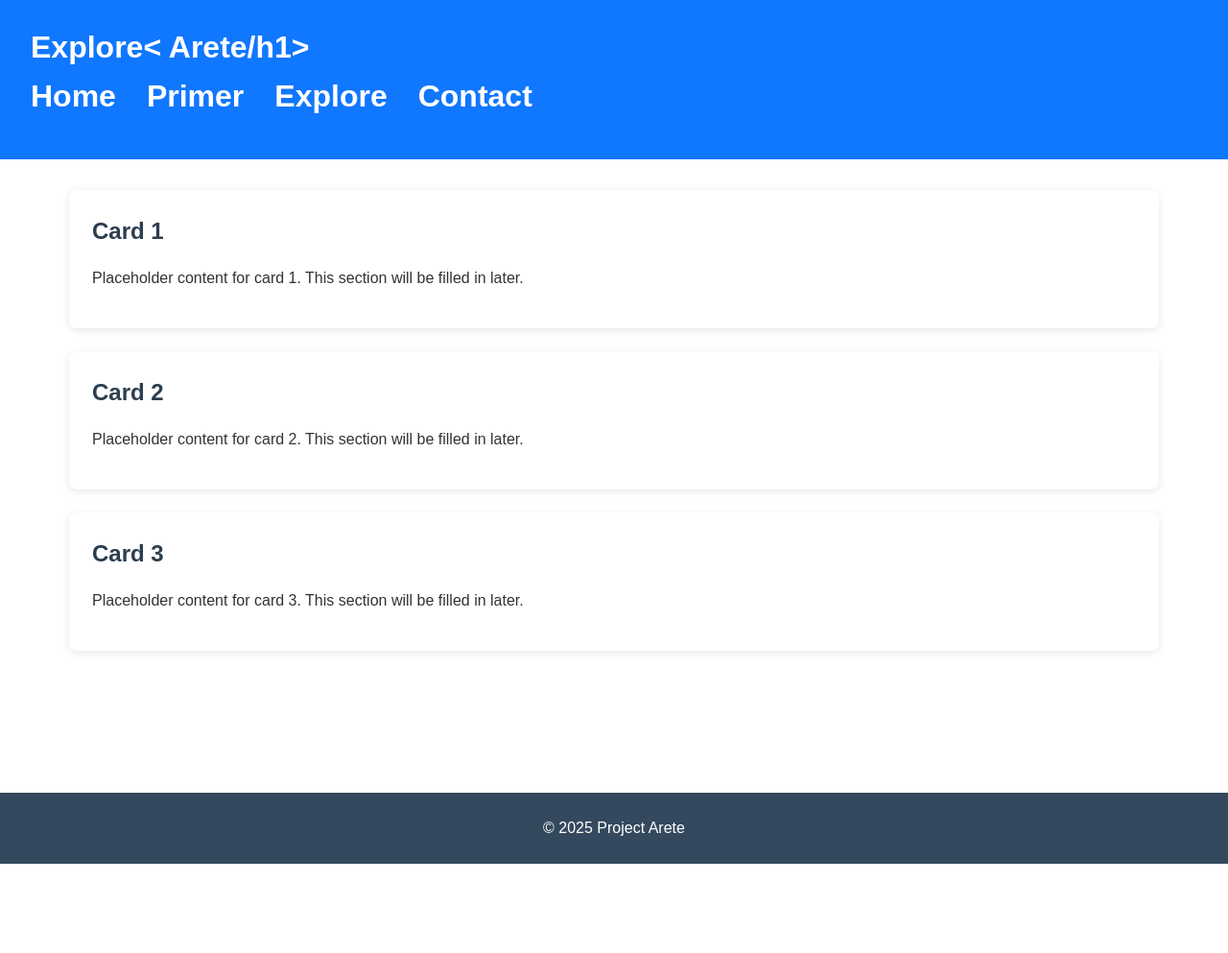
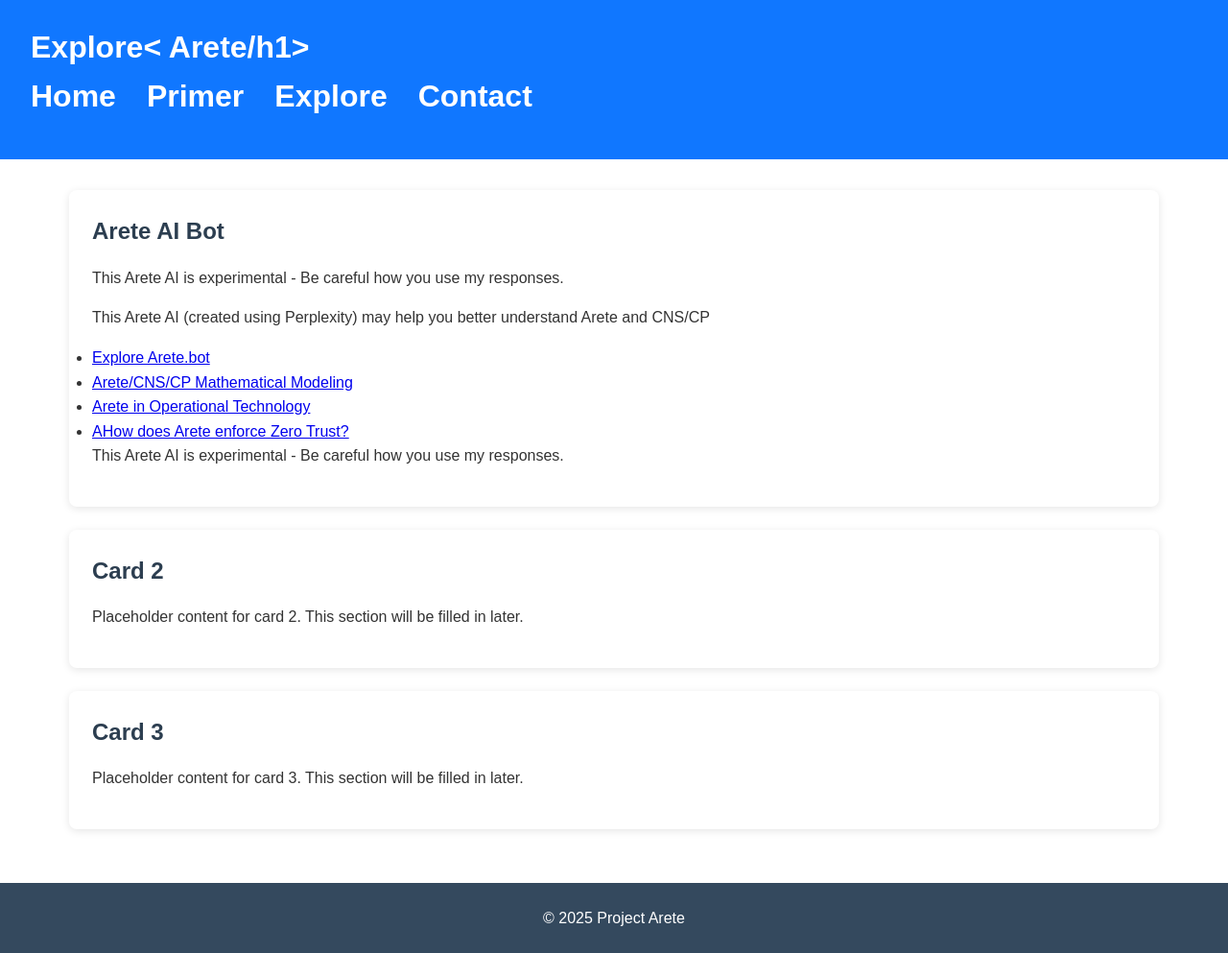
Before and after one commit to project-arete/website, a Jekyll site: the page explore.html, which Jekyll copies as it is, in a window 1280 px wide. Shown: the whole page at 96% size. Built offline with Jekyll 4.4.1, drawn with Linux system fonts in a browser that asks for light colours; before the commit the page ends 900 px from its top, so only the background shows below that.

Commit message:
Update explore.html

```diff
--- a/explore.html
+++ b/explore.html
@@ -21,8 +21,16 @@
     <main>
         <section class="card-section">
             <div class="card">
-                <h2>Card 1</h2>
-                <p>Placeholder content for card 1. This section will be filled in later.</p>
+                <h2>Arete AI Bot</h2>
+                <p>This Arete AI is experimental - Be careful how you use my responses.</p>
+                <p>This Arete AI (created using Perplexity) may help you better understand Arete and CNS/CP</p>
+                <ul>
+                    <li><a href="http://arete.bot/" target="_blank">Explore Arete.bot</a></li>
+                    <li><a href="https://www.perplexity.ai/page/cns-cp-mathematical-modeling-p-5IfyQ_vLTpSETh9gWjsQbQ" target="_blank">Arete/CNS/CP Mathematical Modeling</a></li>
+                    <li><a href="https://www.perplexity.ai/page/arete-in-operational-technolog-YoywN2TAQB.NeRvXmOytYA#0" target="_blank">Arete in Operational Technology</a></li>
+                    <li><a href="https://www.perplexity.ai/page/how-does-arete-enforce-zero-tr-4WRGqpFnTKyrSd4QnCVQNg#0" target="_blank">AHow does Arete enforce Zero Trust?</a></li>
+                </ul>
+                <p>This Arete AI is experimental - Be careful how you use my responses.</p>
             </div>
         </section>
         <section class="card-section">
```
